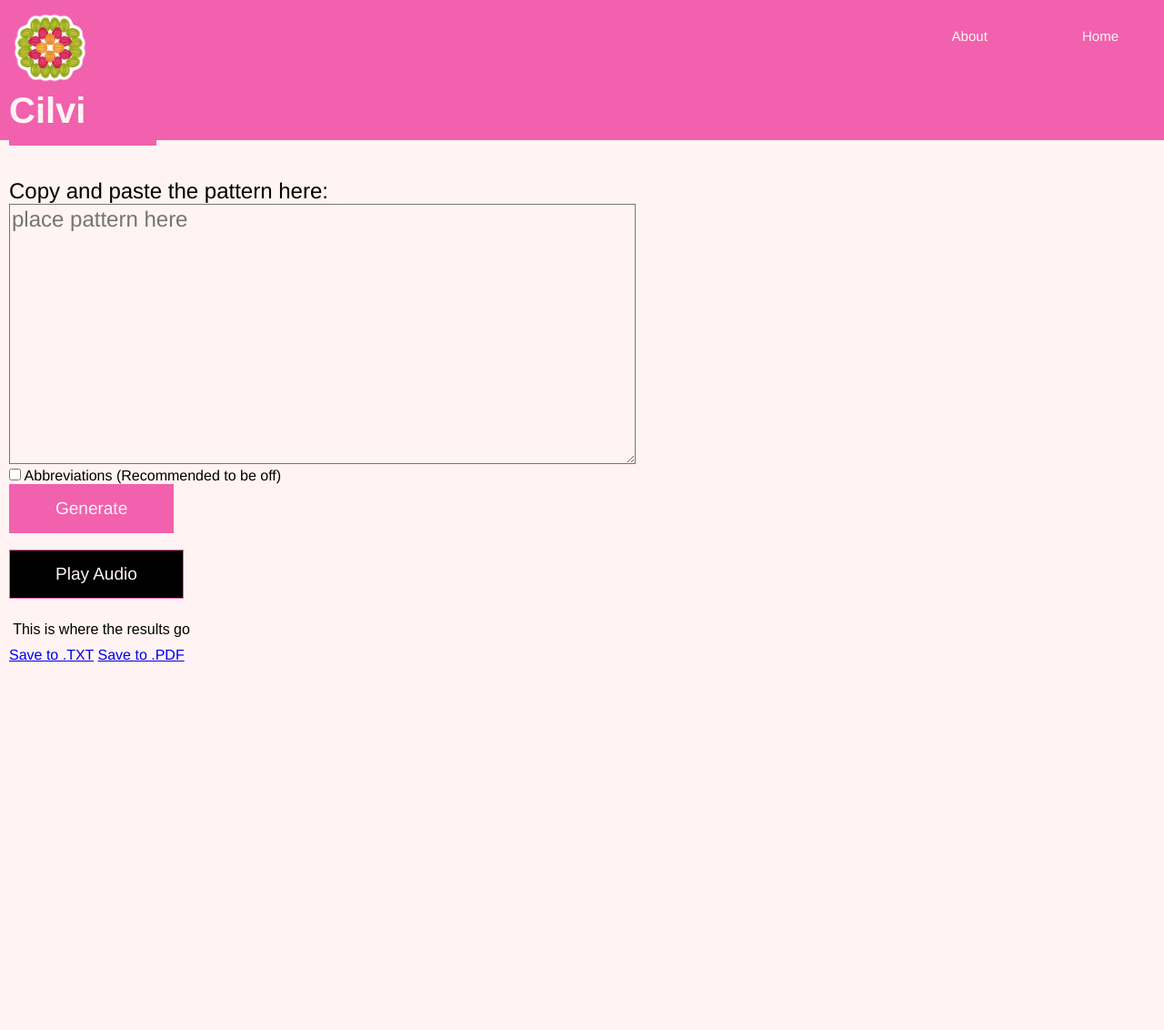
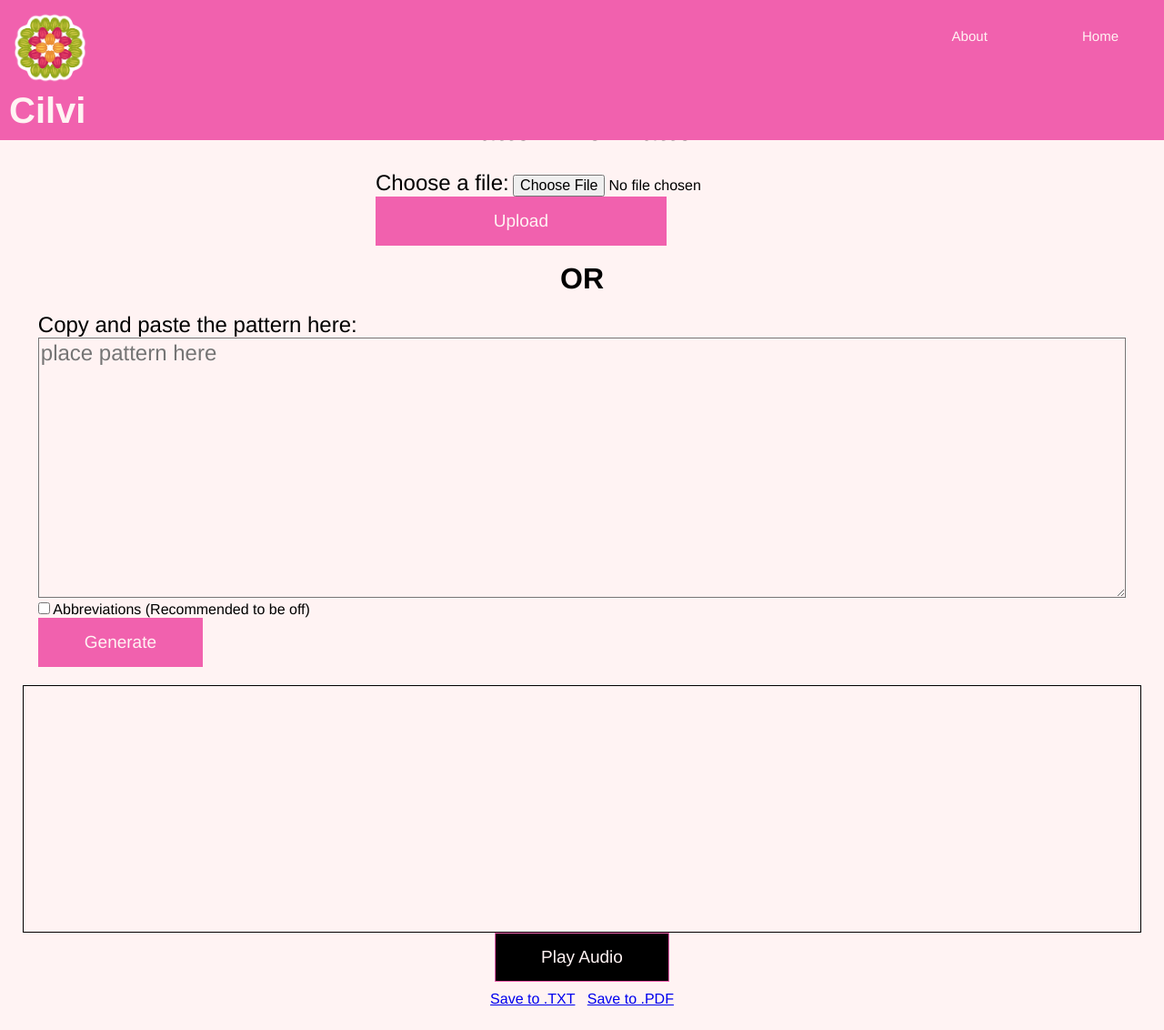
Before and after one commit to AbigailEckstein/NS2025Crochet, a Django app: page /application in a window 1280 px wide. Shown: the whole page at 91% size. Before the commit the page ends 727 px from the top, so only its background shows below. Run offline with Django 5.2, Linux system fonts and the light colour scheme; some libraries are stand-ins or nearby versions.

Commit message:
design changes to application

```diff
--- a/static/css/stylesheet.css
+++ b/static/css/stylesheet.css
@@ -128,3 +128,20 @@
 pre {
     font-family: 'Arial', sans-serif;
 }
+
+.box{
+    width: 600vw;
+  height: 250px;
+  padding: 10px;
+  border: 1px solid #000000;
+  margin: 0;
+    display: flex;
+    flex-direction: row;
+    overflow-y: scroll;
+}
+
+flex-container{
+    display: flex;
+    align-items: center;
+    justify-content: center;
+}
--- a/templates/application.html
+++ b/templates/application.html
@@ -46,53 +46,63 @@
 
 </header>
 
-<main style="padding: 10px">
-<div style="padding-top: 75px">
+
+<main style="padding:25px; padding-top: 125px" >
+
+        <h1 style="text-align: center">Pattern Formatter</h1>
+
+<flex-container style="padding-top: 25px">
+
 
      <form action="/application" id="fileForm" method="POST" enctype="multipart/form-data">
          {% csrf_token %}
-        <label for="file">Choose a file:</label>
-        <input type="file" id="file" name="file" required accept=".txt">
+        <label for="file" style="font-size:24px">Choose a file:</label>
+        <input type="file" id="file" name="file" required accept=".txt" style="font-size: 16px">
          <br>
-        <button type="submit">Upload</button>
+        <button type="submit", style="width:25vw">Upload</button>
     </form>
-    </div>
+    </flex-container>
 
-    <br><br>
+    <br>
+    <h1 style="text-align: center">OR</h1>
+    <br>
 
-    <div>
-    <form id="textForm" name="textForm">
+    <flex-container>
+    <form id="textForm" name="textForm" >
         <label for="patternText" style="font-size:24px" > Copy and paste the pattern here:</label>
         <br>
-        <textarea type="text" id="patternText" name="patternText" rows="10" cols="50" title="Form for text input of pattern" placeholder="place pattern here" required></textarea>
+        <textarea type="text" id="patternText" name="patternText" rows="10" cols="40" title="Form for text input of pattern" placeholder="place pattern here" required style="width: 93vw"></textarea>
         <br>
         <input type="checkbox" id="abbrevToggler">
         <label for="abbrevToggler">Abbreviations (Recommended to be off)</label>
-
         <br>
         <button type="submit" aria-label="submit the text to the program"> Generate</button>
     </form>
+    </flex-container>
 
-        <div>
-            <br>
-            <button
-            type="button" value="Play/Stop Audio" style="background-color: black; align-items: center" id="playAudio" >Play Audio</button>
-
-        <section id="resultLocation" class="container" aria-label="Generated result" style="padding-top: 25px">
-
-            <br>
-    <pre id="result"> This is where the results go</pre>
+        <flex-container style="padding-top: 20px">
+  <div class="box">
+        <section id="resultLocation" class="container" aria-label="Generated result" >
 
 
 
-            </section>
+
+    <pre id="result" style="white-space: pre-wrap; word-break: break-word; font-size:24px"> </pre>
 
 
+            </section>
+            </div>
+        </flex-container>
+    <flex-container>
+            <button type="button" value="Play Audio" style="background-color: black; align-items: center" id="playAudio" >Play Audio</button>
+    </flex-container>
 
-            <div style="padding-top: 10px">
-                <a id="textSave" href="javascript:void(0);">Save to .TXT</a>
+
+            <flex-container style="padding-top: 10px">
+                <a id="textSave" href="javascript:void(0);">Save to .TXT </a>
+                &nbsp&nbsp&nbsp;
                 <a id="pdfSave" href="javascript:void(0)">Save to .PDF </a>
-            </div>
+            </flex-container>
 
 
 
@@ -271,7 +281,6 @@
 
 
         </div>
-</div>
 </main>
 
 </body>
```
